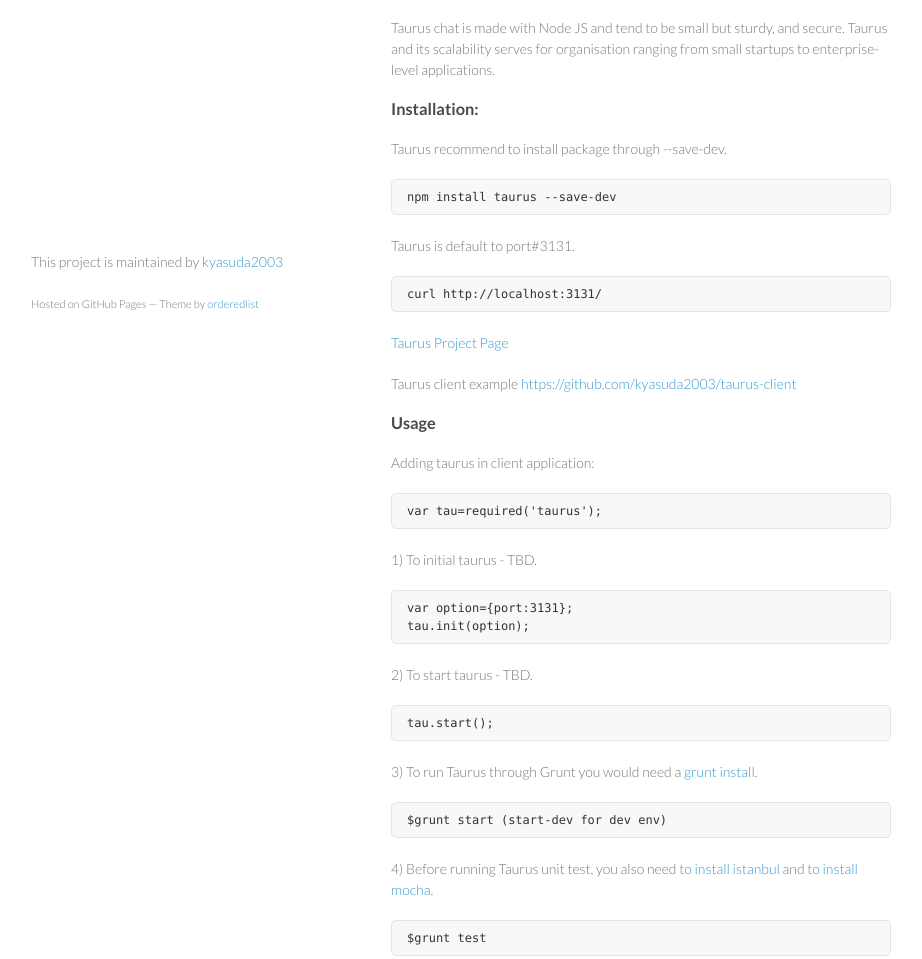
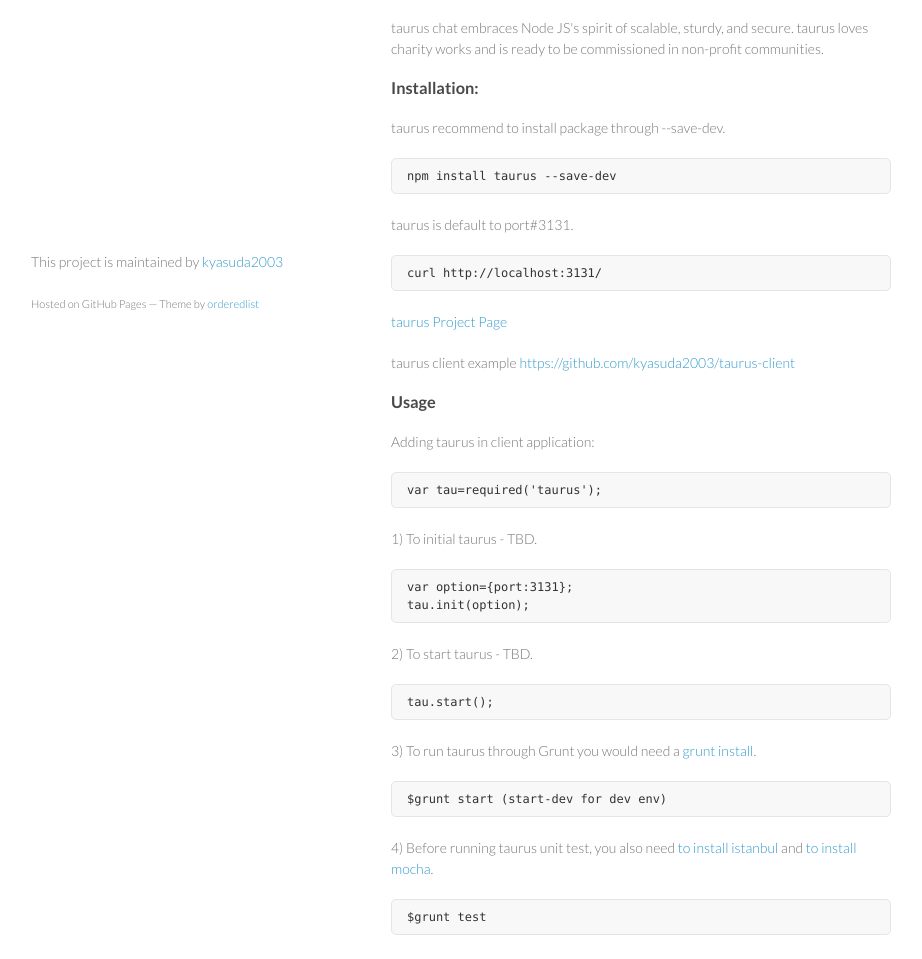
Before and after one commit to kyasuda2003/taurus, a plain HTML site: page index.html in a window 1280 px wide. Shown: the part 417-1376 px from the top of the page, without its empty margins (179-1101 px from the left). Drawn offline with Linux system fonts and the light colour scheme.

```diff
--- a/index.html
+++ b/index.html
@@ -33,26 +33,26 @@
 
 <p><a href="https://travis-ci.org/kyasuda2003/taurus"><img src="https://travis-ci.org/kyasuda2003/taurus.svg?branch=master"></a></p>
 
-<p>Taurus chat  is made with Node JS and tend to be small but sturdy, and secure. Taurus and its scalability serves for organisation ranging from small startups to enterprise-level applications.</p>
+<p>taurus chat embraces Node JS's spirit of scalable, sturdy, and secure. taurus loves charity works and is ready to be commissioned in non-profit communities.</p>
 
 <h3>
 <a id="installation" class="anchor" href="#installation" aria-hidden="true"><span class="octicon octicon-link"></span></a>Installation:</h3>
 
-<p>Taurus recommend to install package through --save-dev.</p>
+<p>taurus recommend to install package through --save-dev.</p>
 
 <pre>
 npm install taurus --save-dev
 </pre>
 
-<p>Taurus is default to port#3131.</p>
+<p>taurus is default to port#3131.</p>
 
 <pre>
 curl http://localhost:3131/
 </pre>
 
-<p><a href="http://kyasuda2003.github.io/taurus/">Taurus Project Page</a></p>
+<p><a href="http://kyasuda2003.github.io/taurus/">taurus Project Page</a></p>
 
-<p>Taurus client example
+<p>taurus client example
 <a href="https://github.com/kyasuda2003/taurus-client">
 </a><a href="https://github.com/kyasuda2003/taurus-client">https://github.com/kyasuda2003/taurus-client</a>
 </p>
@@ -79,13 +79,13 @@
 tau.start();
 </pre>
 
-<p>3) To run Taurus through Grunt you would need a <a href="http://gruntjs.com/getting-started">grunt install</a>.</p>
+<p>3) To run taurus through Grunt you would need a <a href="http://gruntjs.com/getting-started">grunt install</a>.</p>
 
 <pre>
 $grunt start (start-dev for dev env)
 </pre>
 
-<p>4) Before running Taurus unit test, you also need <a href="https://www.npmjs.com/package/istanbul">to install istanbul</a> and <a href="http://mochajs.org/"> to install mocha</a>.</p>
+<p>4) Before running taurus unit test, you also need <a href="https://www.npmjs.com/package/istanbul">to install istanbul</a> and <a href="http://mochajs.org/"> to install mocha</a>.</p>
 
 <pre>
 $grunt test
```
Also changed, not shown: params.json (+1 -1 lines).
